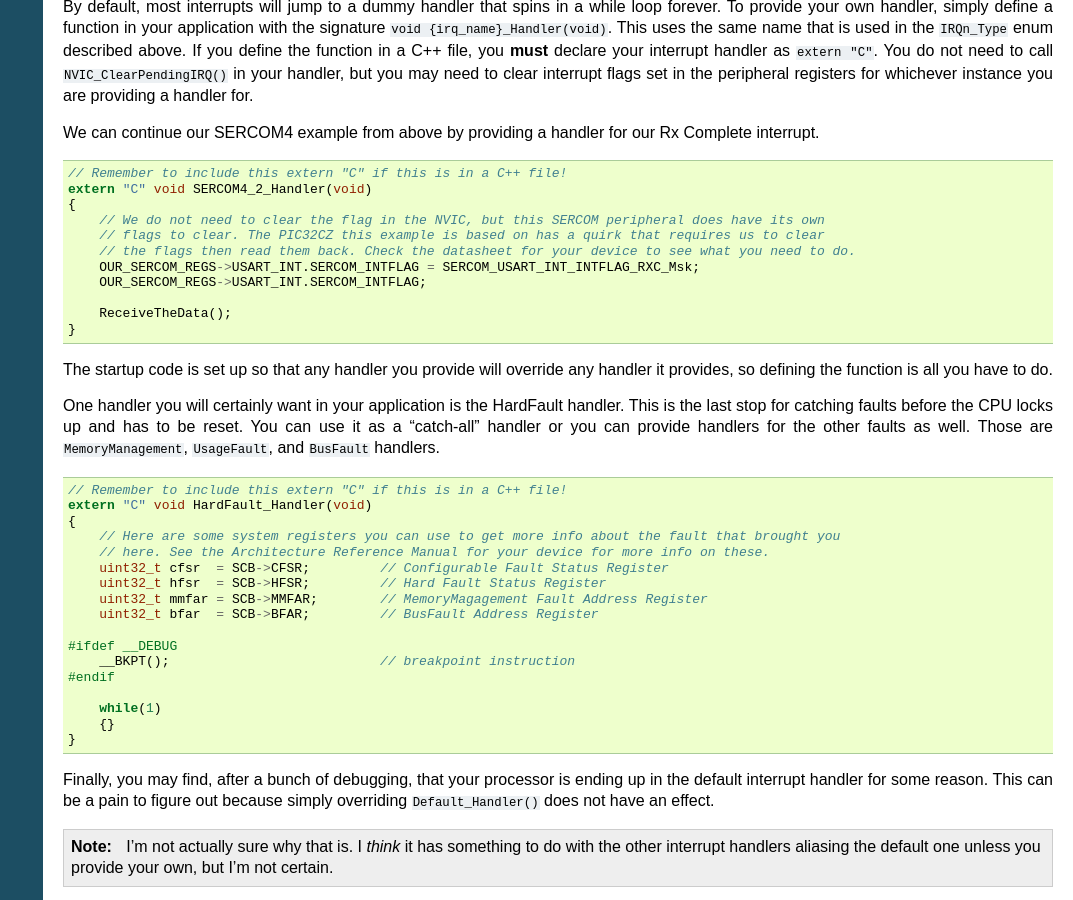
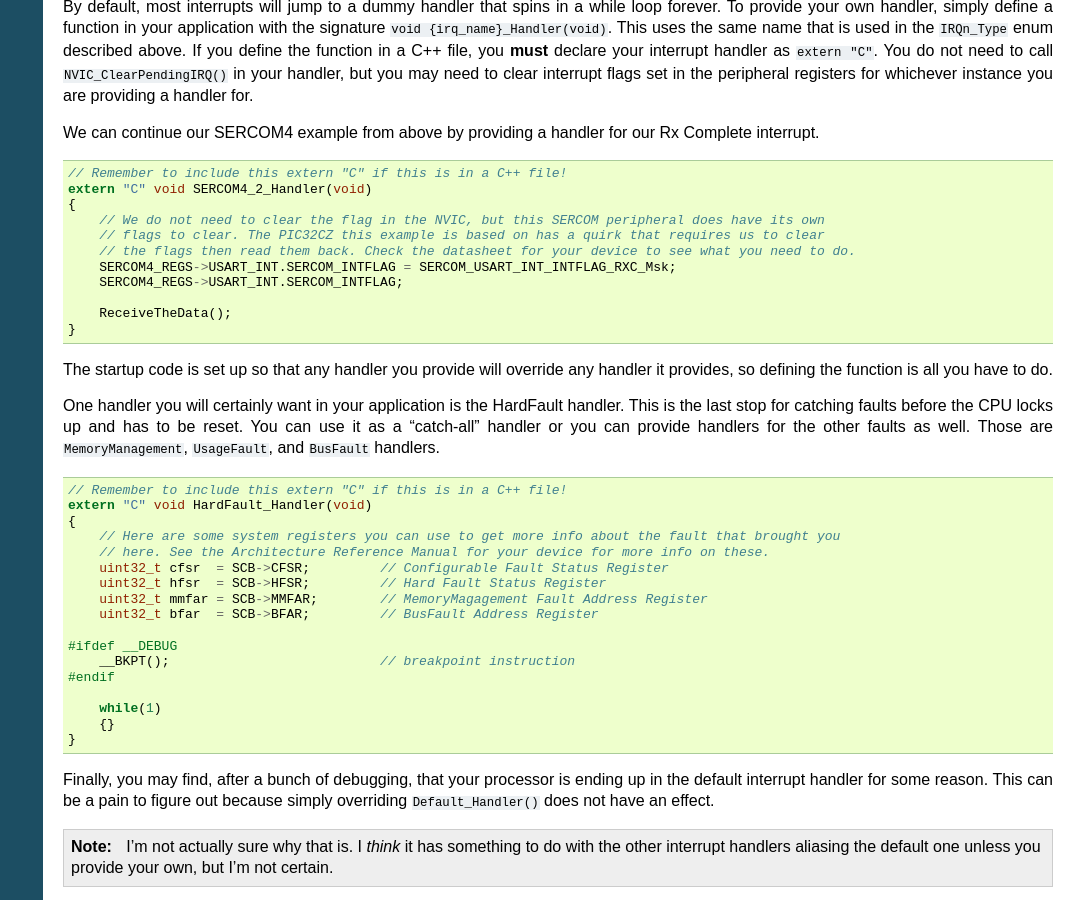
Before and after one commit to jdeguire/pic32clang_docs, a Sphinx documentation site: the page built from source/using_device_features.md, in a window 1280 px wide and 900 px high, scrolled down 9336 px. Shown: the whole window, without its empty margins (207-1280 px from the left). Built offline with Sphinx 7.4.7, drawn with Linux system fonts in a browser that asks for light colours.

```diff
--- a/source/conf.py
+++ b/source/conf.py
@@ -10,6 +10,7 @@
 project = 'LLVM For PIC32'
 copyright = '2025, Jesse DeGuire'
 author = 'Jesse DeGuire'
+doc_version = '0.1.0'
 
 
 # -- General configuration ---------------------------------------------------
@@ -27,13 +28,20 @@ extensions = ['myst_parser',
               'sphinx.ext.todo']
 
 # MyST has its own extensions, which we can enable here.
-myst_enable_extensions = ['attrs_inline']
+myst_enable_extensions = ['attrs_inline',
+                          'substitution']
 
 # Yes, we want to see the "TODO" admonitions in the output.
 todo_include_todos = True
 
 # Automatically create references we can link to for headings up to 3 levels deep.
 myst_heading_anchors = 3
+
+# With the 'substitution' extension enabled for MyST, we can add variables here to use in our
+# document. Do this using the {{var_name}} syntax.
+myst_substitutions = {
+    'version': doc_version
+}
 
 # Default stuff.
 templates_path = ['_templates']
--- a/source/using_device_features.md
+++ b/source/using_device_features.md
@@ -588,8 +588,8 @@ extern "C" void SERCOM4_2_Handler(void)
     // We do not need to clear the flag in the NVIC, but this SERCOM peripheral does have its own
     // flags to clear. The PIC32CZ this example is based on has a quirk that requires us to clear
     // the flags then read them back. Check the datasheet for your device to see what you need to do.
-    OUR_SERCOM_REGS->USART_INT.SERCOM_INTFLAG = SERCOM_USART_INT_INTFLAG_RXC_Msk;
-    OUR_SERCOM_REGS->USART_INT.SERCOM_INTFLAG;
+    SERCOM4_REGS->USART_INT.SERCOM_INTFLAG = SERCOM_USART_INT_INTFLAG_RXC_Msk;
+    SERCOM4_REGS->USART_INT.SERCOM_INTFLAG;
 
     ReceiveTheData();
 }
```
Also changed, not shown: source/__start_here__.md (+1 -0 lines).
